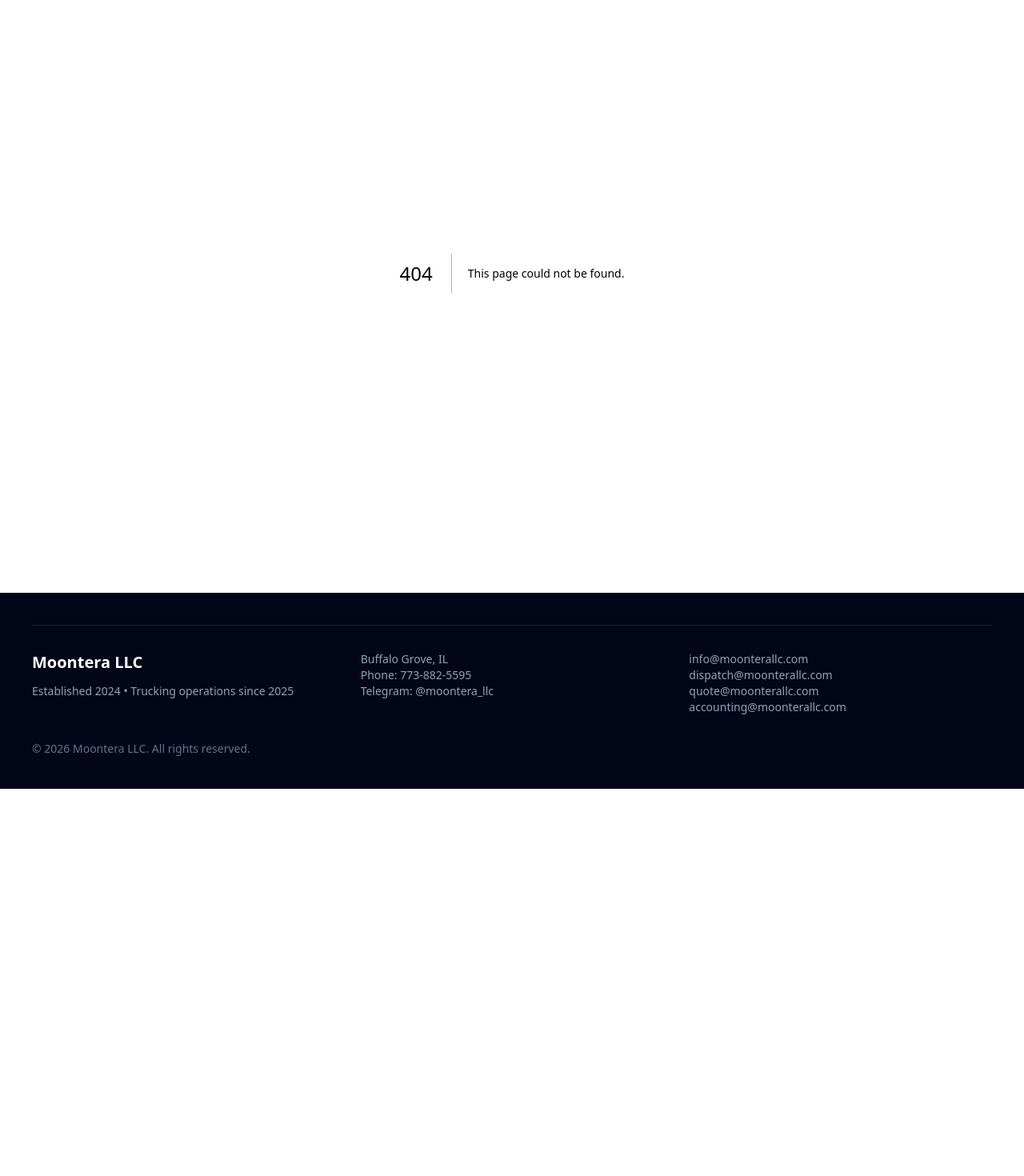
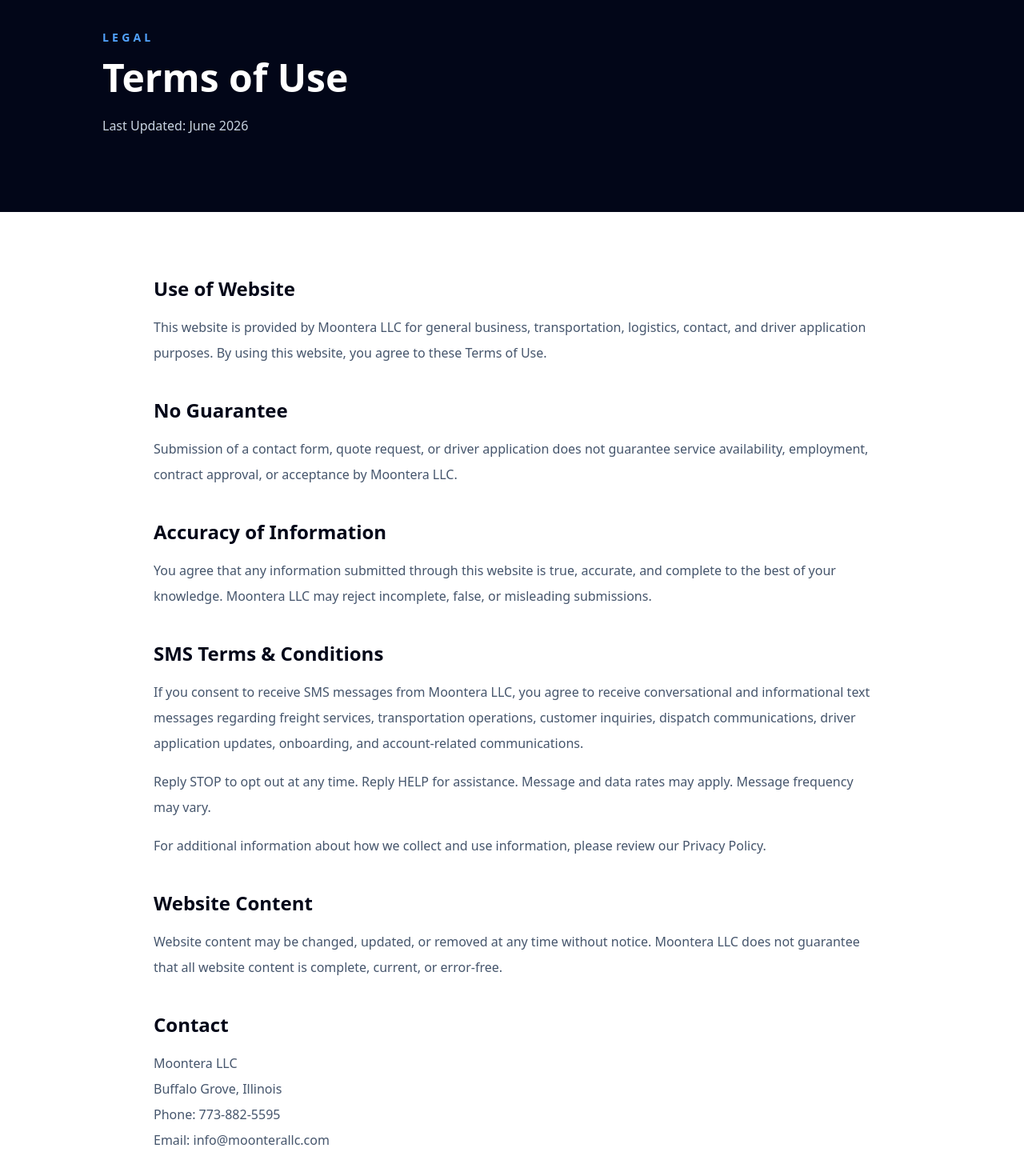
Before and after one commit to hamdamme/moontera-web, a Next.js app: page /terms-of-use in a window 1280 px wide. Before the commit this address had no page. Shown: the part 132-1602 px from the top of the page at 80% size. Before the commit the page ends 1118 px from the top, so only its background shows below. Built offline with nearby package versions, Linux system fonts and the light colour scheme.

Commit message:
termsofuse

```diff
--- /dev/null
+++ b/app/terms-of-use/page.tsx
@@ -0,0 +1,92 @@
+export default function TermsOfUsePage() {
+  return (
+    <main className="bg-white text-slate-950">
+      <section className="bg-slate-950 px-6 py-24 text-white lg:px-10">
+        <div className="mx-auto max-w-5xl">
+          <p className="text-sm font-bold uppercase tracking-[0.3em] text-blue-400">
+            Legal
+          </p>
+
+          <h1 className="mt-4 text-5xl font-bold">Terms of Use</h1>
+
+          <p className="mt-6 text-slate-300">Last Updated: June 2026</p>
+        </div>
+      </section>
+
+      <section className="px-6 py-20 lg:px-10">
+        <div className="mx-auto max-w-4xl space-y-10">
+          <div>
+            <h2 className="text-2xl font-bold">Use of Website</h2>
+            <p className="mt-4 leading-8 text-slate-600">
+              This website is provided by Moontera LLC for general business,
+              transportation, logistics, contact, and driver application
+              purposes. By using this website, you agree to these Terms of Use.
+            </p>
+          </div>
+
+          <div>
+            <h2 className="text-2xl font-bold">No Guarantee</h2>
+            <p className="mt-4 leading-8 text-slate-600">
+              Submission of a contact form, quote request, or driver application
+              does not guarantee service availability, employment, contract
+              approval, or acceptance by Moontera LLC.
+            </p>
+          </div>
+
+          <div>
+            <h2 className="text-2xl font-bold">Accuracy of Information</h2>
+            <p className="mt-4 leading-8 text-slate-600">
+              You agree that any information submitted through this website is
+              true, accurate, and complete to the best of your knowledge.
+              Moontera LLC may reject incomplete, false, or misleading
+              submissions.
+            </p>
+          </div>
+
+          <div>
+            <h2 className="text-2xl font-bold">SMS Terms & Conditions</h2>
+            <p className="mt-4 leading-8 text-slate-600">
+              If you consent to receive SMS messages from Moontera LLC, you
+              agree to receive conversational and informational text messages
+              regarding freight services, transportation operations, customer
+              inquiries, dispatch communications, driver application updates,
+              onboarding, and account-related communications.
+            </p>
+
+            <p className="mt-4 leading-8 text-slate-600">
+              Reply STOP to opt out at any time. Reply HELP for assistance.
+              Message and data rates may apply. Message frequency may vary.
+            </p>
+
+            <p className="mt-4 leading-8 text-slate-600">
+              For additional information about how we collect and use
+              information, please review our Privacy Policy.
+            </p>
+          </div>
+
+          <div>
+            <h2 className="text-2xl font-bold">Website Content</h2>
+            <p className="mt-4 leading-8 text-slate-600">
+              Website content may be changed, updated, or removed at any time
+              without notice. Moontera LLC does not guarantee that all website
+              content is complete, current, or error-free.
+            </p>
+          </div>
+
+          <div>
+            <h2 className="text-2xl font-bold">Contact</h2>
+            <p className="mt-4 leading-8 text-slate-600">
+              Moontera LLC
+              <br />
+              Buffalo Grove, Illinois
+              <br />
+              Phone: 773-882-5595
+              <br />
+              Email: info@moonterallc.com
+            </p>
+          </div>
+        </div>
+      </section>
+    </main>
+  );
+}
```
